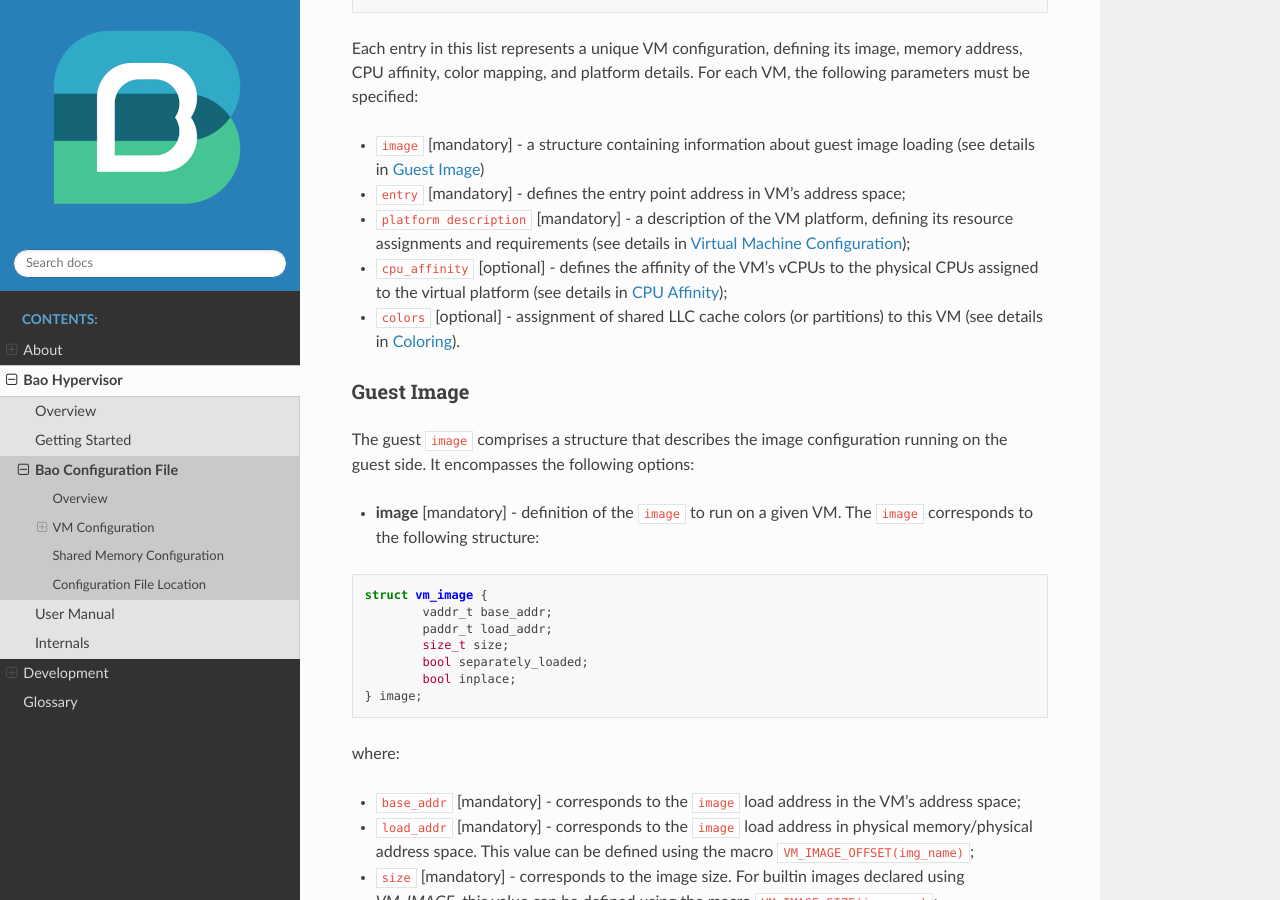
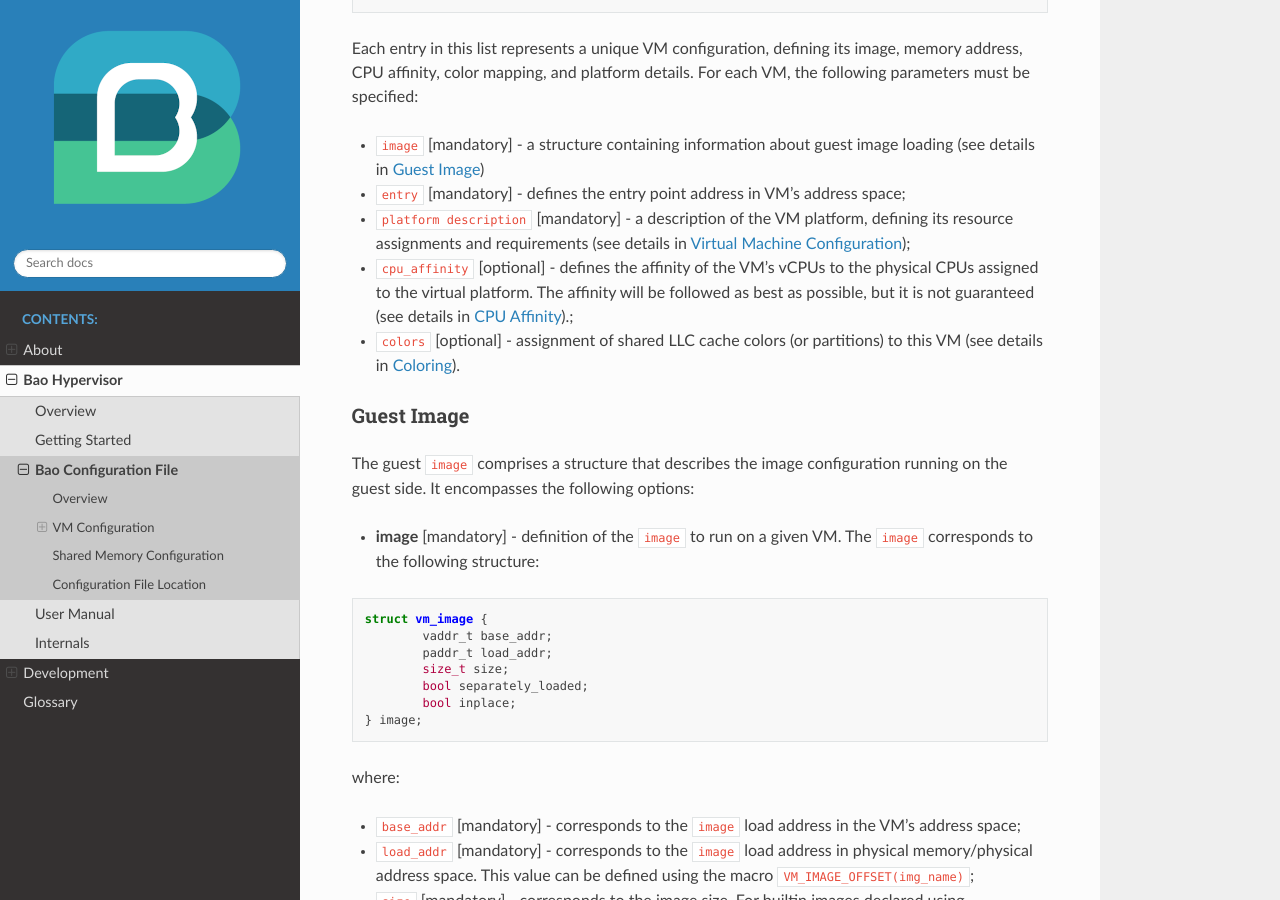
Before and after one commit to bao-project/bao-docs, a Sphinx documentation site: the page built from source/bao_hyp/config.rst, in a window 1280 px wide and 900 px high, scrolled down 2144 px. Built offline with Sphinx 7.4.7 and the Read the Docs theme 2.0.0, drawn with Linux system fonts in a browser that asks for light colours.

Commit message:
fix(cpu_affinity): include improved description
Signed-off-by: Diogo Costa <diogoandreveigacosta@gmail.com>

```diff
--- a/source/bao_hyp/config.rst
+++ b/source/bao_hyp/config.rst
@@ -101,7 +101,8 @@ specified:
 - ``platform description`` [mandatory] - a description of the VM platform, defining its resource
   assignments and requirements (see details in `Virtual Machine Configuration`_);
 - ``cpu_affinity`` [optional] - defines the affinity of the VM's vCPUs to the physical CPUs
-  assigned to the virtual platform (see details in `CPU Affinity`_);
+  assigned to the virtual platform. The affinity will be followed as best as possible, but it is
+  not guaranteed (see details in `CPU Affinity`_).;
 - ``colors`` [optional] - assignment of shared LLC cache colors (or partitions) to this VM (see
   details in `Coloring`_).
 
```
